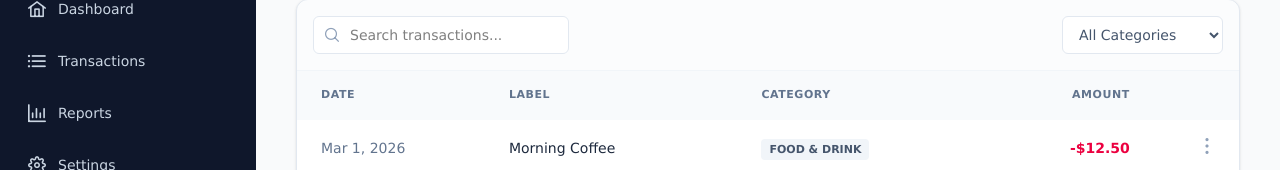
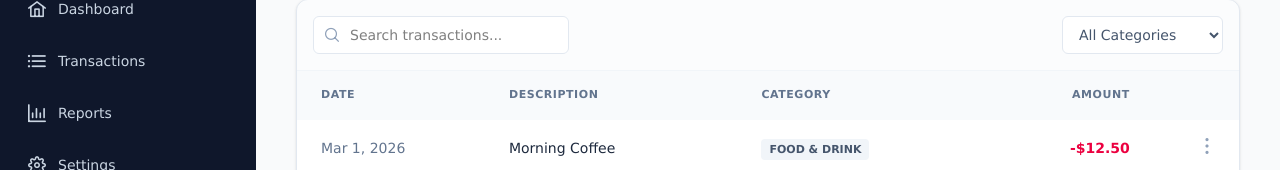
Before and after one commit to scarpakz/vue-expense-tracker, a Vue app: page /transactions in a window 1280 px wide. Shown: the part 125-295 px from the top of the page. Built offline with nearby package versions, Linux system fonts and the light colour scheme; data requests are answered from the project's data file.

Commit message:
added filter search input

```diff
--- a/src/components/BudgetOverview.vue
+++ b/src/components/BudgetOverview.vue
@@ -50,6 +50,7 @@ const handleTransactionUpdate = (data) => {
             'bg-cyan-500', 'bg-rose-500', 'bg-amber-500'
         ]
 
+        // TODO: Bug => duplicates on categories
         const filterExpenseType = data.filter(item => item.type === 'Expense').map(num => num.amount)
         const sum = filterExpenseType.reduce(sumUpExpenses, 0)
         const addCalculatedPercentage = data.filter(item => item.type === 'Expense').map((transaction, index) => {
--- a/src/components/TransactionTable.vue
+++ b/src/components/TransactionTable.vue
@@ -4,6 +4,7 @@
             <div class="relative w-full sm:w-64">
                 <i class="pi pi-search absolute left-3 top-1/2 -translate-y-1/2 text-slate-400 text-sm"></i>
                 <input
+                v-model="textSearch"
                 type="text"
                 placeholder="Search transactions..."
                 class="w-full pl-9 pr-4 py-2 bg-white border border-slate-200 rounded-md text-sm focus:outline-none focus:ring-2 focus:ring-emerald-500/20 focus:border-emerald-500 transition-all"
@@ -19,7 +20,7 @@
                 <thead>
                     <tr class="bg-slate-50 text-slate-500 uppercase text-[11px] font-bold tracking-wider">
                         <th class="px-6 py-4">Date</th>
-                        <th class="px-6 py-4">Label</th>
+                        <th class="px-6 py-4">Description</th>
                         <th class="px-6 py-4">Category</th>
                         <th class="px-6 py-4 text-right">Amount</th>
                         <th class="px-6 py-4"></th>
@@ -75,6 +76,7 @@ const props = defineProps({
 
 const selectedCategory = ref('')
 const transactions = ref([])
+const textSearch = ref('')
 
 const getCategories = computed(() => {
     let filterPropByCategory = props.userTransactions.map(item => item.categoryName)
@@ -101,8 +103,15 @@ const setTransactionByCategory = () => {
     })
 }
 
+const filterBySearch = () => {
+    transactions.value = transactions.value.filter((item) => {
+        return item.description.toLowerCase().includes(textSearch.value.toLowerCase())
+    })
+}
+
 watchEffect(() => {
     setTransactionByCategory()
+    filterBySearch()
 }, [])
 
 onMounted(()=> {
```
